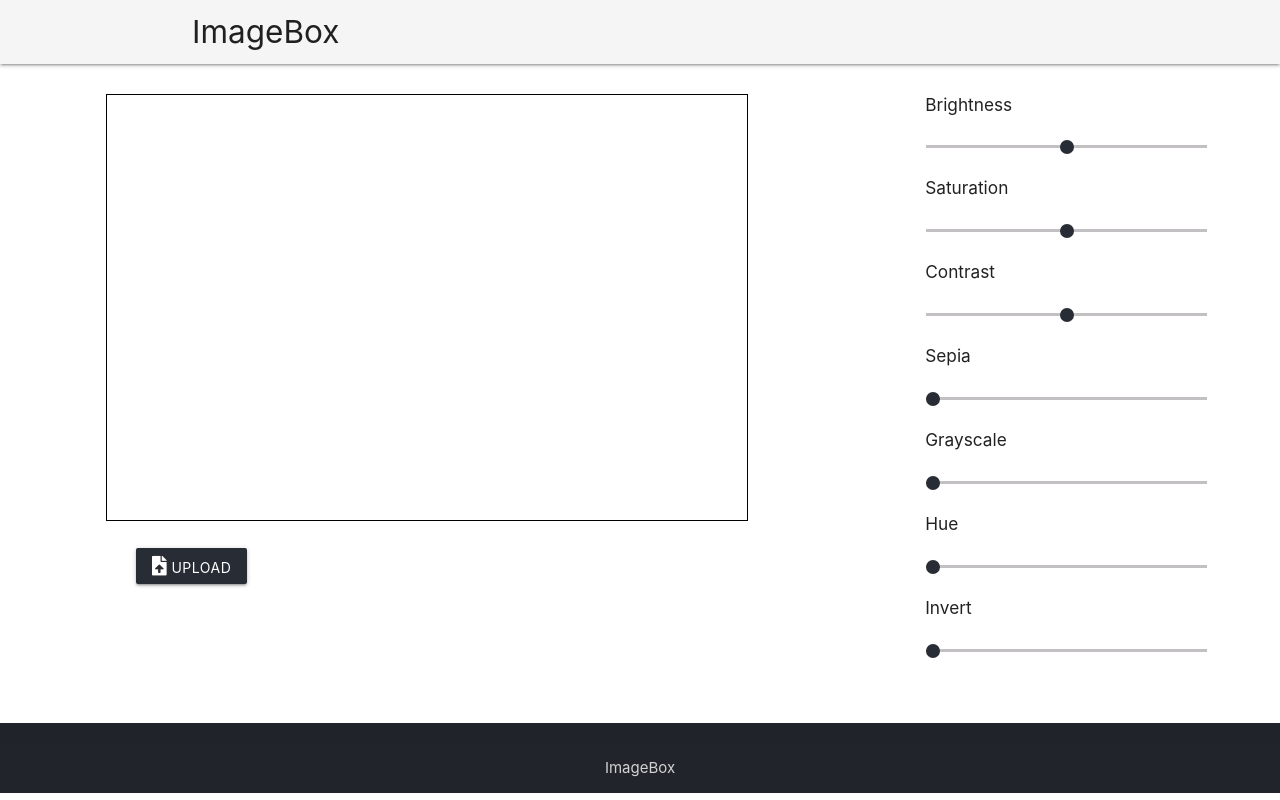
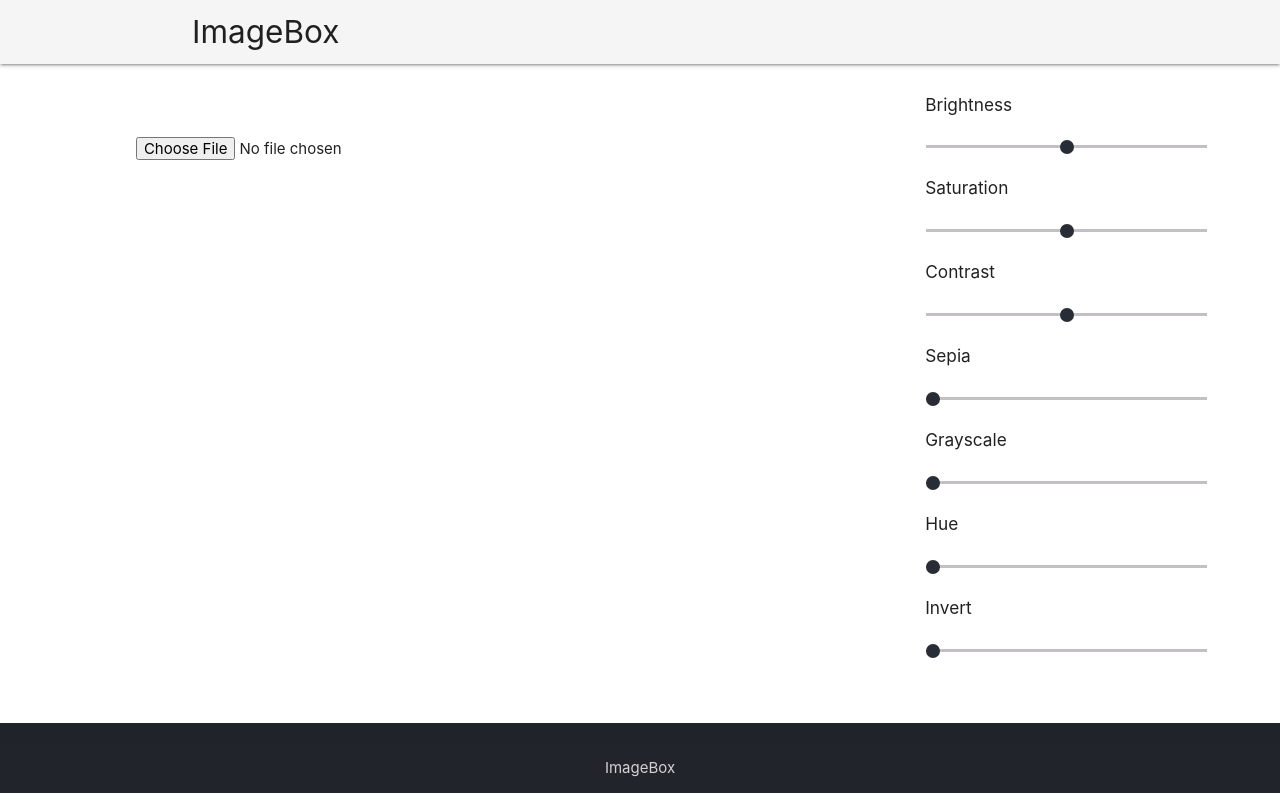
Before and after one commit to johnsolojoseph/image-box, a React (Create React App) app: page / in a window 1280 px wide. Built offline with nearby package versions, Linux system fonts and the light colour scheme.

Commit message:
Implemented image loading

```diff
--- a/package.json
+++ b/package.json
@@ -8,6 +8,7 @@
     "@material-ui/lab": "^3.0.0-alpha.23",
     "ajv": "^6.0.0",
     "react": "^16.6.0",
+    "react-canvas": "^1.3.0",
     "react-dom": "^16.6.0",
     "react-dropzone": "^8.0.3",
     "react-dropzone-component": "^3.2.0",
--- a/src/components/App.js
+++ b/src/components/App.js
@@ -2,7 +2,6 @@ import './css/App.css';
 import React from 'react';
 import NavBar from './NavBar';
 import PictureZone from './PictureZone';
-import Slider from './Slider';
 import Footer from './Footer'
 
 
@@ -22,13 +21,35 @@ class App extends React.Component {
     };
   }
 
+  handleFiles(e) {
+    return (
+      this.setState({
+        filePath: URL.createObjectURL(e.target.files[0])
+      }),
+      console.log(this.state.filePath)
+    );
+  }
+
+
   render() {
     return (
       <div className="app">
         <NavBar title="ImageBox" />
         <div className="row">
           <div className="picture-zone-container col s12 m12 l8">
-          <PictureZone />
+          <div className="picture-zone">
+            <div className="canvas center">
+              <img src={this.state.filePath} className="responsive-img"/>
+
+            </div>
+            <div className="upload container">
+
+              <input type="file" id="imgUpload" accept="image/*" onChange={this.handleFiles.bind(this)} />
+            </div>
+
+          </div>
+
+
           </div>
           <div className="edit-menu-container col s12 m12 l4">
           <div className="container">
--- a/src/components/PictureZone.js
+++ b/src/components/PictureZone.js
@@ -3,6 +3,7 @@ import React from 'react';
 import Canvas from './Canvas';
 import DropZone from 'react-dropzone';
 
+//<!--<a className="upload-btn btn" onClick="onFileUpload"><i class="fas fa-file-upload"></i>  Upload</a> --
 
 
 class PictureZone extends React.Component {
@@ -15,11 +16,12 @@ class PictureZone extends React.Component {
     return(
       <div className="picture-zone">
         <div className="canvas center">
-        <Canvas />
+          <canvas ref="canvas" width={640} height={425} />
+
         </div>
         <div className="upload container">
-          <a className="upload-btn btn" onClick="onFileUpload"><i class="fas fa-file-upload"></i>  Upload</a>
 
+          <input type="file" id="imgUpload" accept="image/*" onChange="handleFiles(this.files)" />
         </div>
 
       </div>
--- a/src/components/Slider.js
+++ /dev/null
@@ -1,32 +0,0 @@
-import './css/Slider.css';
-import React from 'react';
-
-class Slider extends React.Component {
-  constructor(props) {
-    super(props);
-    this.state = {slideVal: 0};
-  }
-
-  render() {
-    return(
-      <div className="slider">
-        <h6>{this.props.name}</h6>
-        <form action="#">
-          <p className="range-field">
-            <input
-            className="slider-range"
-            type="range"
-            value={this.state.slideVal}
-            min="0"
-            max="100"
-            onChange={(e) => this.setState({slideVal : e.target.value})}
-            />
-          </p>
-        </form>
-
-      </div>
-    );
-  }
-}
-
-export default Slider;
--- a/src/components/css/EditMenu.css
+++ /dev/null
@@ -1,3 +0,0 @@
-.slide-view {
-  padding: 20px 0;
-}
--- a/src/components/css/PictureZone.css
+++ b/src/components/css/PictureZone.css
@@ -19,5 +19,5 @@
   padding-top: 30px;
 }
 canvas {
-  border: 1px solid black;
+  border: 2px solid #282c34 !important;
 }
--- a/src/components/css/Slider.css
+++ /dev/null
@@ -1,11 +0,0 @@
-input[type=range]::-webkit-slider-thumb {
-  background-color: #282c34 !important;
-}
-
-input[type=range]::-webkit-range-thumb {
-  background-color: #282c34 !important;
-}
-
-.slider {
-  height: 60px;
-}
```
Also changed, not shown: src/components/EditMenu.js (deleted, +0 -27 lines), 1 other file (tests, documents, lock files or other folders).
